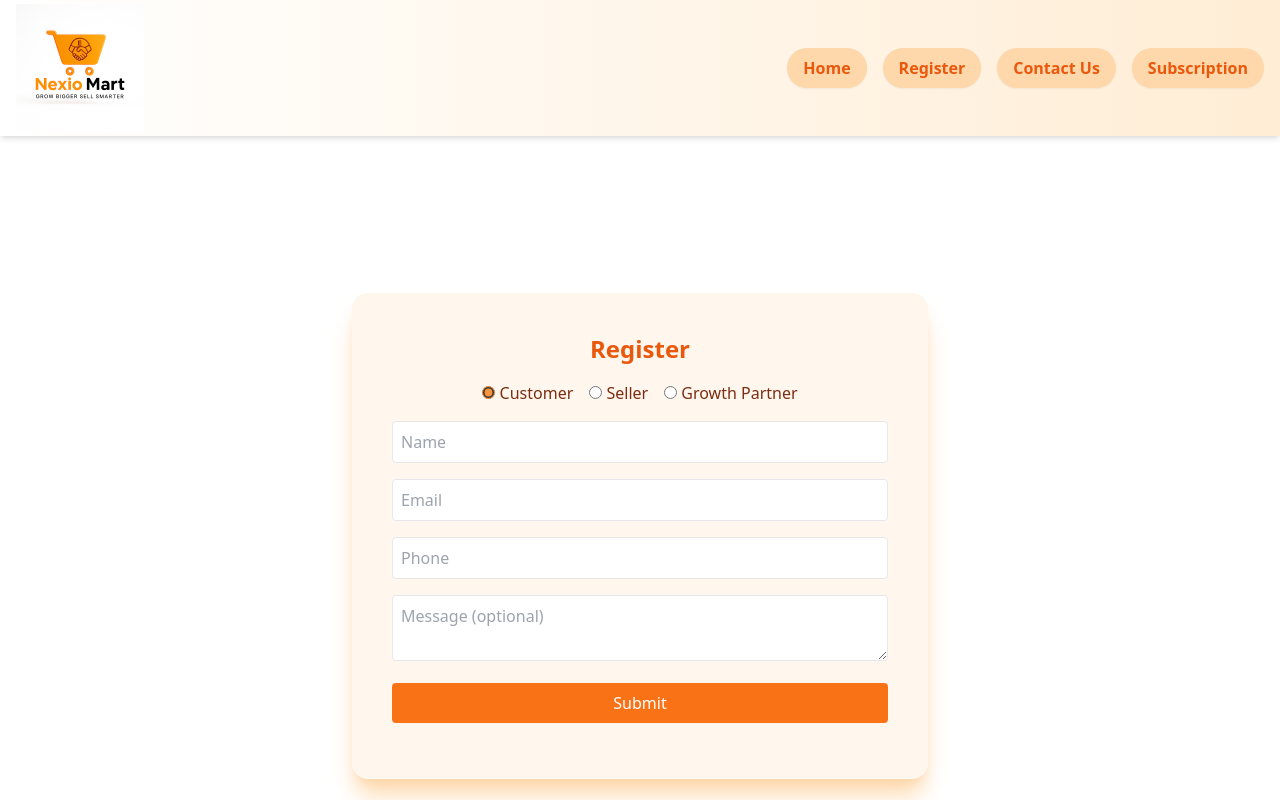
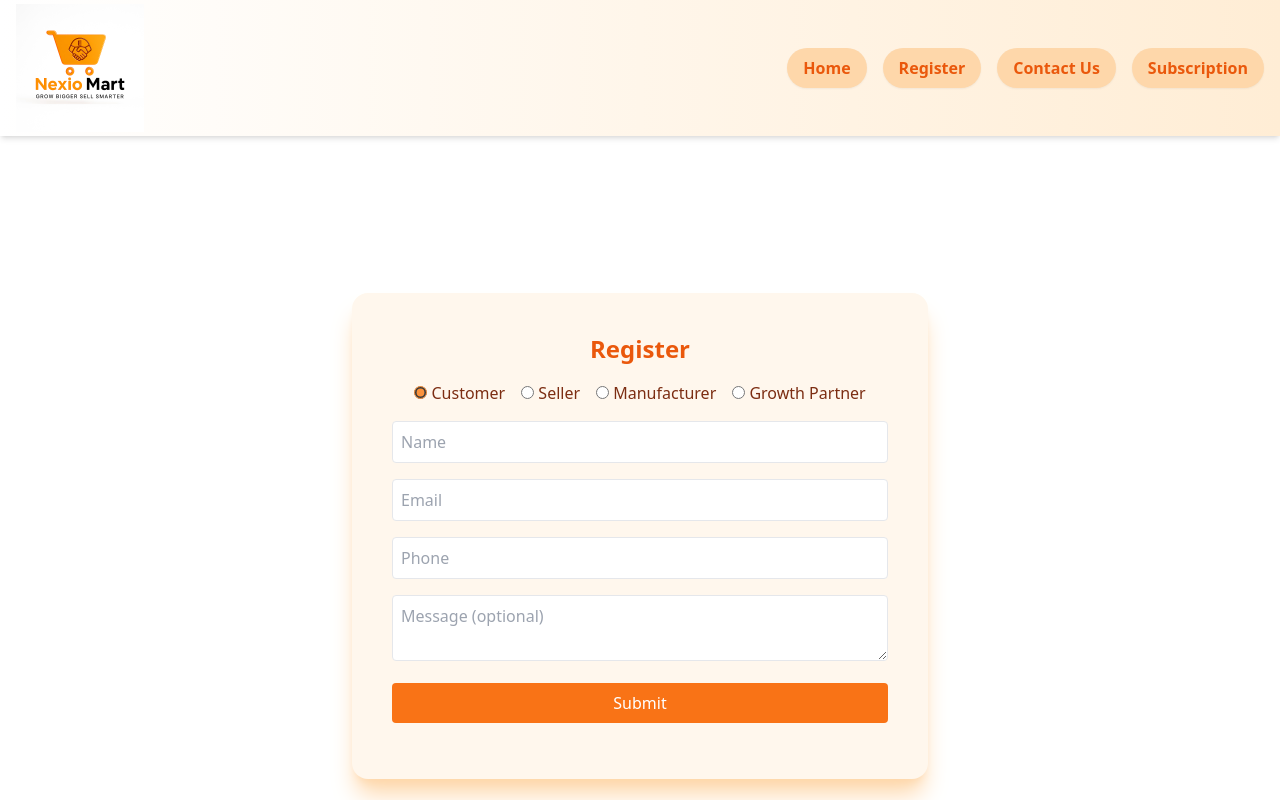
Before and after one commit to Nexiomart/nexiomart, a React (Vite) app: page /register in a window 1280 px wide. Shown: the top 800 px of the page. Built offline with nearby package versions, Linux system fonts and the light colour scheme.

Commit message:
add manufacturer

```diff
--- a/package.json
+++ b/package.json
@@ -11,6 +11,7 @@
   },
   "dependencies": {
     "@emailjs/browser": "^4.4.1",
+    "country-state-city": "^3.2.1",
     "framer-motion": "^12.7.4",
     "lucide-react": "^0.503.0",
     "practice_react": "file:",
--- a/src/pages/Register.jsx
+++ b/src/pages/Register.jsx
@@ -165,6 +165,214 @@
 
 
 
+// import { useEffect } from 'react';
+// import React, { useState, useRef } from 'react';
+// import emailjs from '@emailjs/browser';
+// import { State } from 'country-state-city';
+
+// const Register = () => {
+//   const [role, setRole] = useState('customer');
+//   const [result, setResult] = useState('');
+//   const formRef = useRef(); // For EmailJS
+//   const [states, setStates] = useState([]);
+//   const [location, setLocation] = useState('');
+
+// useEffect(() => {
+//   const allStates = State.getStatesOfCountry('IN'); // Get Indian states
+//   setStates(allStates);
+// }, []);
+
+//   const onSubmit = async (event) => {
+//     event.preventDefault();
+//     setResult('Sending...');
+
+//     const form = event.target;
+//     const formData = new FormData(form);
+//     formData.set('location', location); // <-- ADD THIS LINE
+//     formData.append('access_key', '30760a73-2bd3-4c4c-8960-1f1827c2ab3c'); // Web3Forms API Key
+
+//     // Convert to plain object for Google Sheets
+//     const jsonData = Object.fromEntries(formData.entries());
+
+//     jsonData.location = jsonData.location || '';
+// jsonData.pincode = jsonData.pincode || '';
+
+
+//     try {
+//       // 1️⃣ Send to Web3Forms (Admin Email)
+//       const web3formsResponse = await fetch('https://api.web3forms.com/submit', {
+//         method: 'POST',
+//         body: formData,
+//       });
+
+//       const web3formsData = await web3formsResponse.json();
+
+//       // https://script.google.com/macros/s/AKfycbylVQEWZNMkLJuwhSegK6saz1_ztoZQup0r4rMn7SFH_GObULW7V8kJD5fSDLwoHIuifQ/exec
+//       // 2️⃣ Send to Google Sheets
+//       await fetch('https://script.google.com/macros/s/AKfycbwWICpzrKSM-sRa8vGh0RWvmd1Oe6JtikJC4Y12-njl5stqpn2v-EbCLvq3vMs6BSmtMw/exec', {
+//         method: 'POST',
+//         body: JSON.stringify(jsonData),
+//         headers: {
+//           'Content-Type': 'application/json',
+//         },
+//         mode: 'no-cors',
+//       });
+
+//       // 3️⃣ Send confirmation email to user using EmailJS
+//       await emailjs.sendForm(
+//         'service_5mmuavn',     // EmailJS Service ID
+//         'template_b226b71',    // EmailJS Template ID
+//         formRef.current,       // Form reference
+//         'uzFpDMk4Hbc3uyDBj'   // EmailJS Public Key
+//       );
+
+//       // Check if Web3Forms response is successful
+//       if (web3formsData.success) {
+//         setResult('Form Submitted Successfully!');
+//         form.reset(); // Reset form after successful submission
+//       } else {
+//         setResult('Submission failed. Please try again.');
+//         console.log('Web3Forms error:', web3formsData);
+//       }
+
+//     } catch (error) {
+//       console.error('Error:', error);
+//       setResult('Error submitting form.');
+//     }
+//   };
+
+//   return (
+//     <div className="min-h-screen flex items-center justify-center px-4">
+//       <div className="p-10 shadow-xl shadow-orange-200 text-orange-900 bg-orange-50 rounded-2xl w-full max-w-xl">
+//         <h1 className="text-2xl font-bold mb-4 text-center text-orange-600">Register</h1>
+
+//         {/* Role Selector */}
+//         <div className="mb-4 text-center space-x-4">
+//           <label>
+//             <input
+//               type="radio"
+//               name="role"
+//               value="customer"
+//               className="accent-orange-400 cursor-pointer"
+//               checked={role === 'customer'}
+//               onChange={(e) => setRole(e.target.value)}
+//             />{' '}
+//             Customer
+//           </label>
+//           <label>
+//             <input
+//               type="radio"
+//               name="role"
+//               value="seller"
+//               className="accent-orange-400 cursor-pointer"
+//               checked={role === 'seller'}
+//               onChange={(e) => setRole(e.target.value)}
+//             />{' '}
+//             Seller
+//           </label>
+//           <label>
+//             <input
+//               type="radio"
+//               name="role"
+//               value="partner"
+//               className="accent-orange-400 cursor-pointer"
+//               checked={role === 'partner'}
+//               onChange={(e) => setRole(e.target.value)}
+//             />{' '}
+//             Growth Partner
+//           </label>
+//         </div>
+
+//         {/* Form */}
+//         <form ref={formRef} className="space-y-4" onSubmit={onSubmit}>
+//           <input className="w-full border p-2 rounded" name="name" placeholder="Name" required />
+//           <input className="w-full border p-2 rounded" name="email" placeholder="Email" type="email" required />
+//           <input className="w-full border p-2 rounded" name="phone" placeholder="Phone" type="tel" required />
+
+//           <input type="hidden" name="role" value={role} />
+
+//           {(role === 'seller' || role === 'partner') && (
+//   <>
+
+//      <select
+//       className="w-full border p-2 rounded"
+//       name="location"
+//       value={location}
+//       onChange={(e) => setLocation(e.target.value)}
+//       required
+//     >
+//       <option value="">Select State</option>
+//       {states.map((state) => (
+//         <option key={state.isoCode} value={state.name}>
+//           {state.name}
+//         </option>
+//       ))}
+//     </select>
+//    {/* // <input
+//       // className="w-full border p-2 rounded"
+//       // name="location"
+//       // placeholder="Location"
+//       // required
+//     // /> */}
+//     <input
+//       className="w-full border p-2 rounded"
+//       name="pincode"
+//       placeholder="Pincode"
+//       type="text"
+//       required
+//     />
+//   </>
+// )}
+
+
+//           {role === 'seller' && (
+//             <input className="w-full border p-2 rounded" name="company" placeholder="Firm Name" />
+
+//           )}
+
+//           {role === 'partner' && (
+//             <input
+//               className="w-full border p-2 rounded"
+//               name="referral"
+//               placeholder="Referral Code (optional)"
+//             />
+//           )}
+
+
+//           <textarea
+//             className="w-full border p-2 rounded"
+//             name="message"
+//             placeholder="Message (optional)"
+//           ></textarea>
+
+//           <button
+//             className="w-full bg-orange-500 hover:bg-orange-600 text-white px-4 py-2 rounded transition-colors"
+//             type="submit"
+//           >
+//             Submit
+//           </button>
+//         </form>
+
+//         {/* Result */}
+//         <p className="mt-4 text-sm text-green-600 text-center">{result}</p>
+//       </div>
+//     </div>
+//   );
+// };
+
+// export default Register;
+
+
+
+
+
+
+
+
+
+
+
+
 import React, { useState, useRef } from 'react';
 import emailjs from '@emailjs/browser';
 
@@ -199,7 +407,7 @@ jsonData.pincode = jsonData.pincode || '';
 
       // https://script.google.com/macros/s/AKfycbylVQEWZNMkLJuwhSegK6saz1_ztoZQup0r4rMn7SFH_GObULW7V8kJD5fSDLwoHIuifQ/exec
       // 2️⃣ Send to Google Sheets
-      await fetch('https://script.google.com/macros/s/AKfycbwWICpzrKSM-sRa8vGh0RWvmd1Oe6JtikJC4Y12-njl5stqpn2v-EbCLvq3vMs6BSmtMw/exec', {
+      await fetch('https://script.google.com/macros/s/AKfycbx0b9MXNmPC_fAjVH2L2ejm-oXpv1jUcuGYlys1_31v_KjAAXlxg0d7_XW0737axLKc_g/exec', {
         method: 'POST',
         body: JSON.stringify(jsonData),
         headers: {
@@ -230,6 +438,15 @@ jsonData.pincode = jsonData.pincode || '';
       setResult('Error submitting form.');
     }
   };
+
+  const companyInput = (
+  <input
+    key="company"
+    className="w-full border p-2 rounded"
+    name="company"
+    placeholder="Firm Name"
+  />
+);
 
   return (
     <div className="min-h-screen flex items-center justify-center px-4">
@@ -264,6 +481,17 @@ jsonData.pincode = jsonData.pincode || '';
             <input
               type="radio"
               name="role"
+              value="manufacturer"
+              className="accent-orange-400 cursor-pointer"
+              checked={role === 'manufacturer'}
+              onChange={(e) => setRole(e.target.value)}
+            />{' '}
+            Manufacturer
+          </label>
+          <label>
+            <input
+              type="radio"
+              name="role"
               value="partner"
               className="accent-orange-400 cursor-pointer"
               checked={role === 'partner'}
@@ -275,13 +503,19 @@ jsonData.pincode = jsonData.pincode || '';
 
         {/* Form */}
         <form ref={formRef} className="space-y-4" onSubmit={onSubmit}>
+          {role === 'manufacturer' && companyInput}
+
+          {role !== 'manufacturer' && (
             <input className="w-full border p-2 rounded" name="name" placeholder="Name" required />
+          )}
+
+          {/* <input className="w-full border p-2 rounded" name="name" placeholder="Name" required /> */}
           <input className="w-full border p-2 rounded" name="email" placeholder="Email" type="email" required />
           <input className="w-full border p-2 rounded" name="phone" placeholder="Phone" type="tel" required />
 
           <input type="hidden" name="role" value={role} />
 
-          {(role === 'seller' || role === 'partner') && (
+          {(role === 'seller' || role === 'partner' || role === 'manufacturer') && (
           <>
             <input
               className="w-full border p-2 rounded"
@@ -300,8 +534,15 @@ jsonData.pincode = jsonData.pincode || '';
           )}
 
 
-          {role === 'seller' && (
+          {/* For seller: show Firm Name in original position */}
+          {role === 'seller' && companyInput}
+
+          {/* {role === 'seller' ||role === 'manufacturer' && (
             <input className="w-full border p-2 rounded" name="company" placeholder="Firm Name" />
+
+          )} */}
+          {role === 'manufacturer' && (
+                      <input className="w-full border p-2 rounded" name="industry" placeholder="Industry Type" />
 
                     )}
 
```
Also changed, not shown: 1 other file (tests, documents, lock files or other folders). Lines whose indentation alone changed are shown as unchanged.
